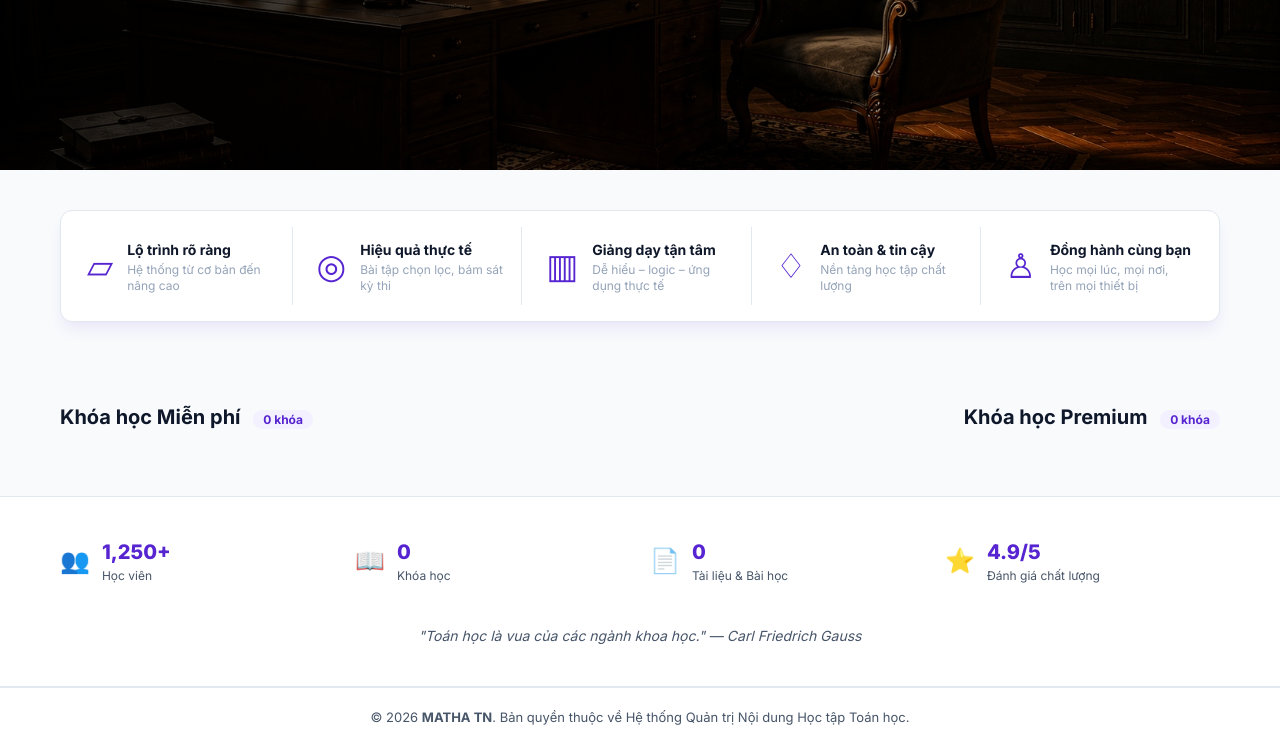
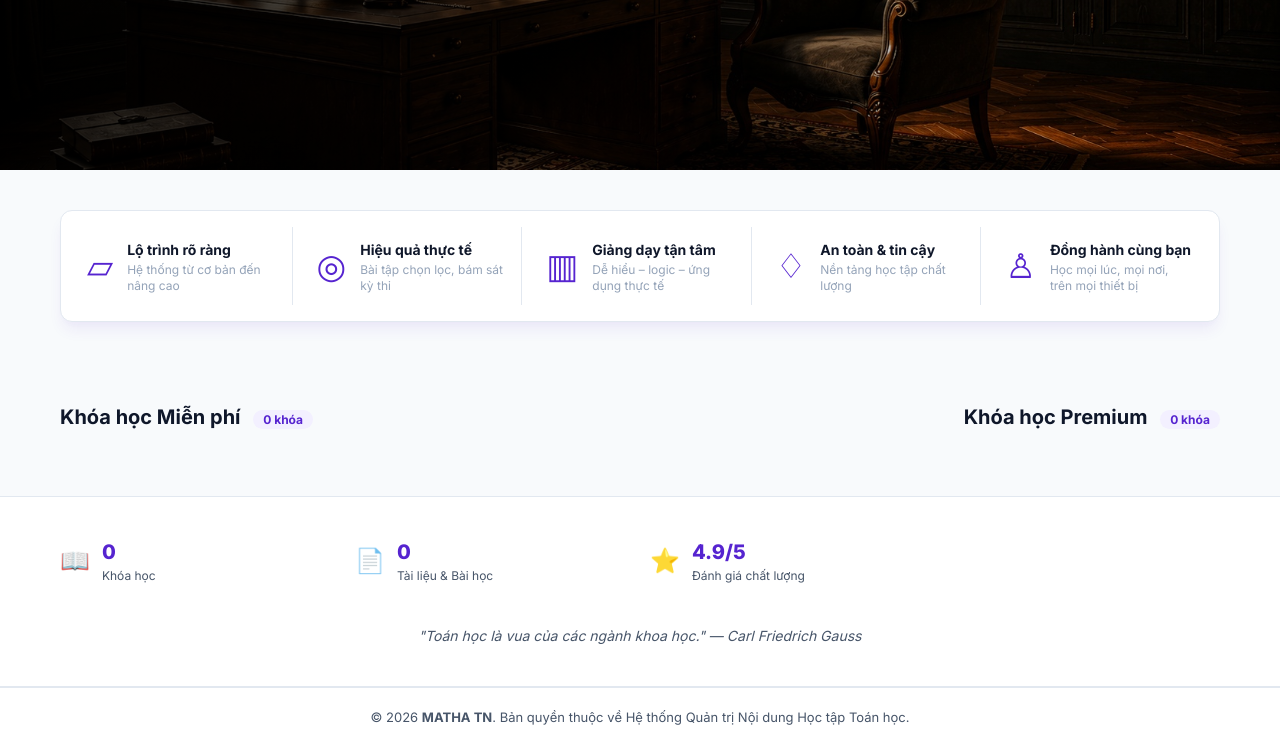
Before and after one commit to Jameswhdfds/mathatn-web, a plain HTML site: page index.html in a window 1280 px wide. Shown: the part 461-1209 px from the top of the page. Drawn offline with Linux system fonts and the light colour scheme.

Commit message:
Update index.html

```diff
--- a/index.html
+++ b/index.html
@@ -733,13 +733,7 @@
             <section id="stats-section" class="stats">
                 <div class="container">
                     <div class="stats-grid">
-                        <div class="stat-item">
-                            <span class="icon">👥</span>
-                            <div>
-                                <div class="number" id="stat-users">1,250+</div>
-                                <div class="label">Học viên</div>
-                            </div>
-                        </div>
+
                         <div class="stat-item">
                             <span class="icon">📖</span>
                             <div>
```
